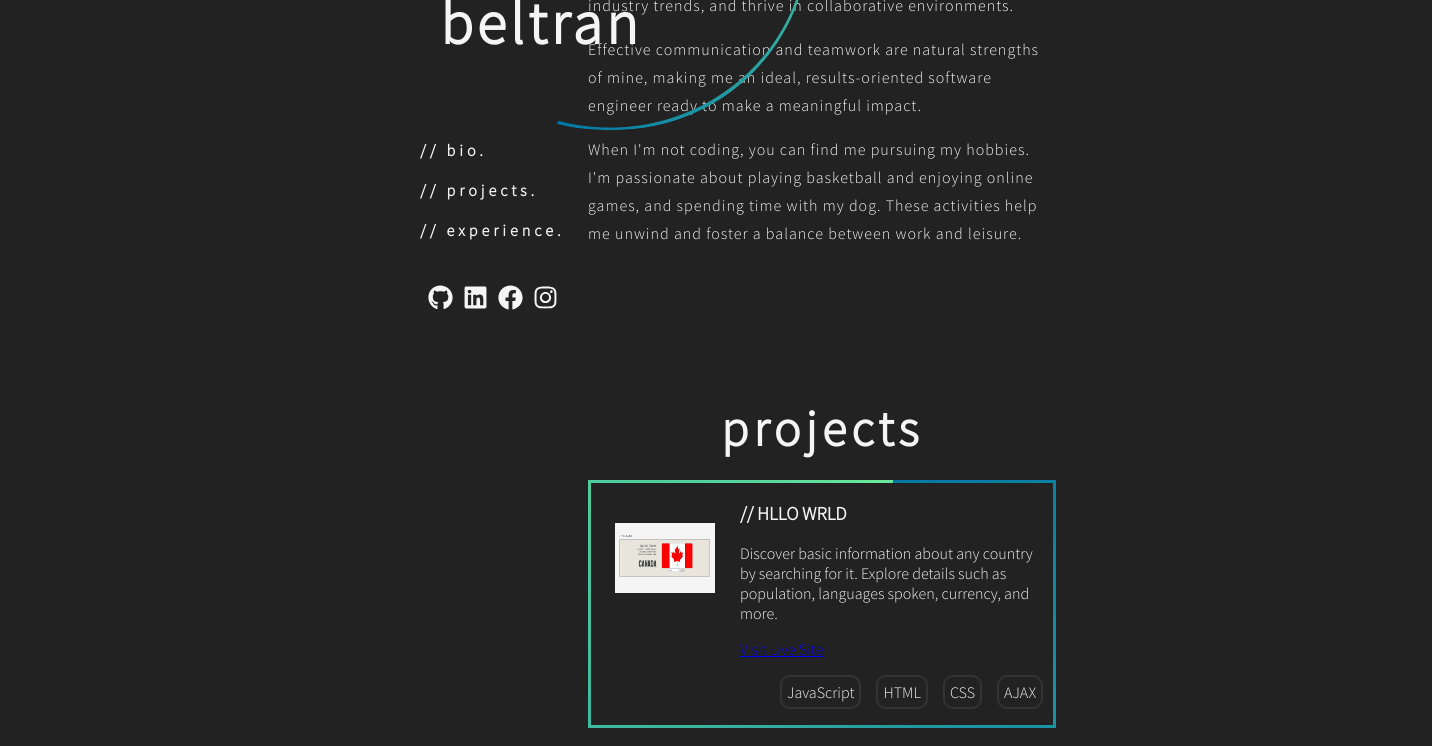
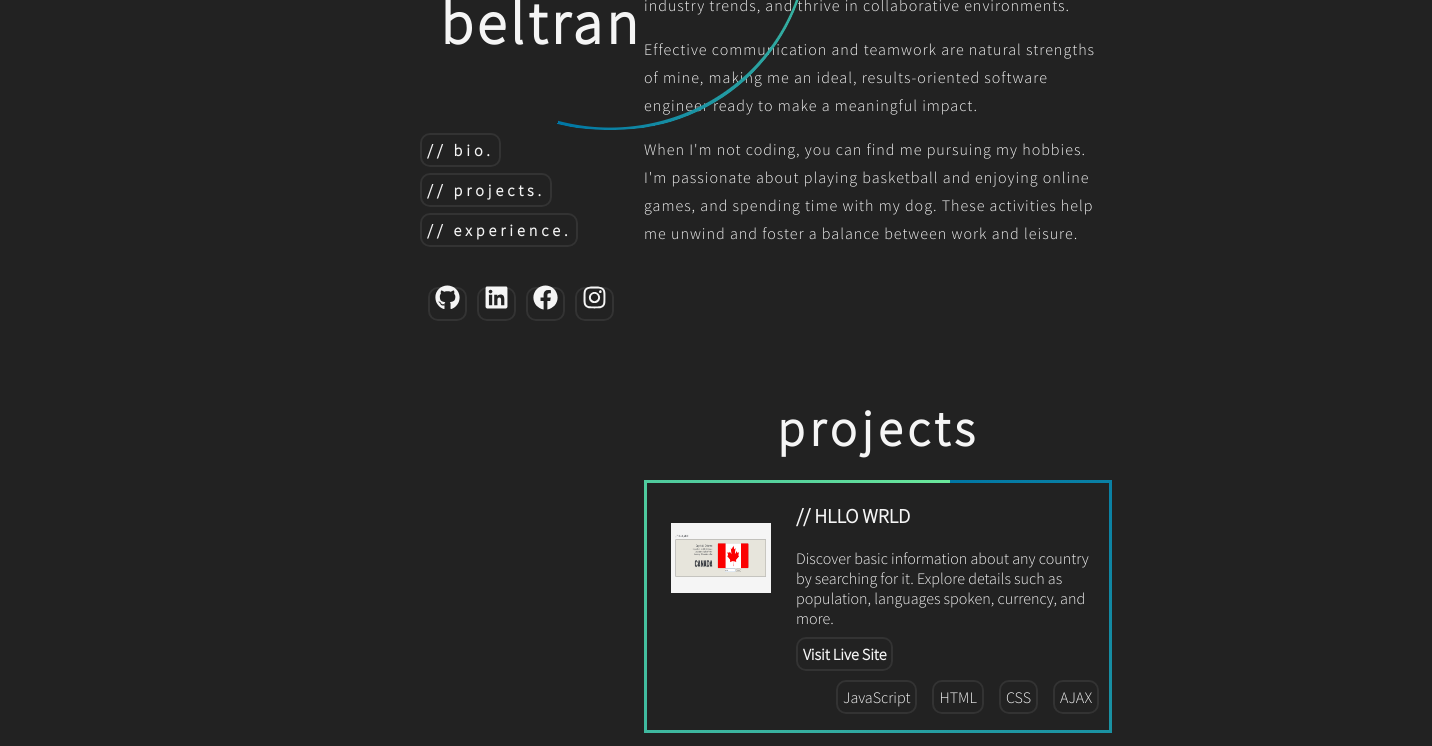
Before and after one commit to arjaybeltran/arjaybeltran, a Next.js app: page / in a window 1280 px wide. Shown: the part 420-1166 px from the top of the page, 1432 px wide, since content can reach past the window. Built offline with nearby package versions, Linux system fonts and the light colour scheme.

Commit message:
changed navbar links style

```diff
--- a/components/Projects.js
+++ b/components/Projects.js
@@ -57,14 +57,12 @@ export default function Projects() {
               key={index}
               className="project-card" data-aos="fade-up"
               data-aos-anchor-placement="center-center"
-
             >
-
                 <div className='project-ss'>
                     <img className='project-ss' src={project.img} alt='screenshot' />
                 </div>
                 <div className='project-text'>
-                    <h3>{project.name}</h3>
+                    <h3 className='project-name'>{project.name}</h3>
                     <p>{project.description}</p>
                     <a href={project.liveSite} target="_blank" rel="noopener noreferrer">
                         Visit Live Site
--- a/public/styles.css
+++ b/public/styles.css
@@ -92,20 +92,7 @@ h1 {
     margin-right: 20px;
   }
 
-  .navbar li::after {
-    content: '';
-    position: absolute;
-    bottom: -2px;
-    left: 0;
-    width: 0;
-    height: 2px;
-    background-color: #333;
-    transition: width 0.2s ease;
-  }
 
-  .navbar li:hover::after {
-    width: 40%;
-  }
 
 
 /* ------------------------- */
@@ -185,7 +172,7 @@ h1 {
 
 
 .project-card:hover {
-    background-color: #333;
+    background-color: #444;
     color: beige;
     cursor: pointer;
 }
@@ -289,3 +276,23 @@ footer {
   background-color: #333;
   cursor: pointer;
 }
+
+
+a {
+  text-decoration: none;
+  font-weight: bold;
+  color: whitesmoke;
+  border: solid 2px #333;
+  border-radius: 10px;
+  padding: 5px;
+}
+
+a:hover {
+  background-color:#555;
+  cursor: var(--color1);
+}
+
+.project-name {
+  font-weight:bolder;
+  font-size: 20px;
+}
```
